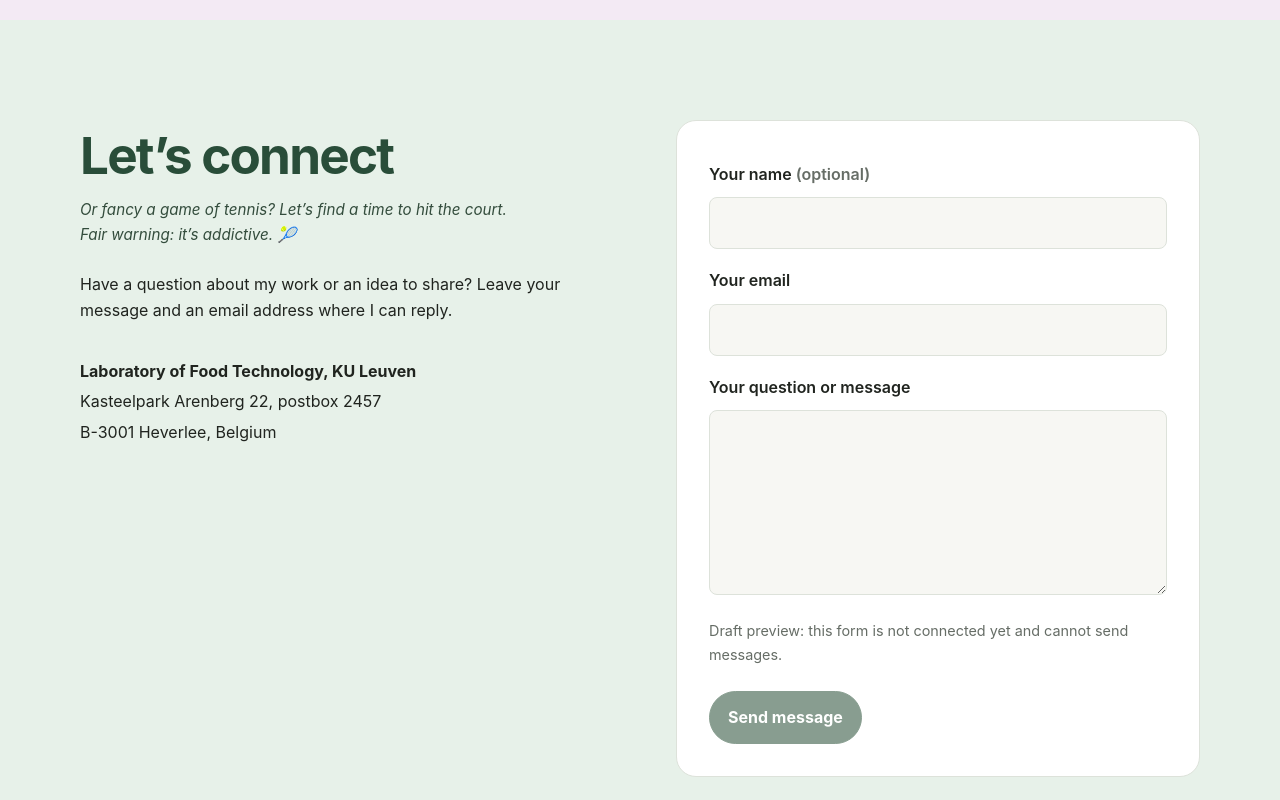
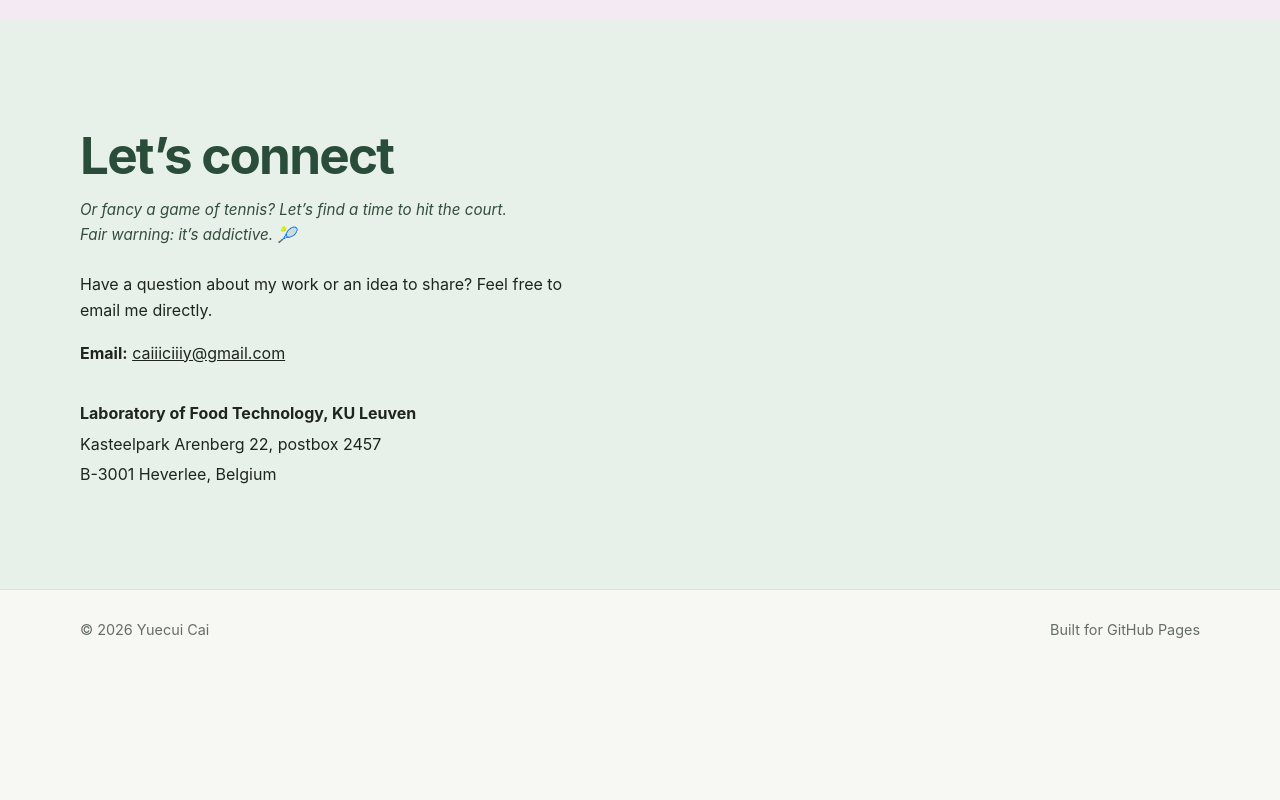
Before and after one commit to yuecui0218/yuecui0218.github.io, a plain HTML site: page index.html in a window 1280 px wide. Shown: the part 2920-3720 px from the top of the page. After the commit the page ends 3590 px from the top, so only its background shows below. Drawn offline with Linux system fonts and the light colour scheme.

Commit message:
Add direct contact email

```diff
--- a/index.html
+++ b/index.html
@@ -85,23 +85,14 @@
         <div>
           <h2>Let’s connect</h2>
           <p class="tennis-invite">Or fancy a game of tennis? Let’s find a time to hit the court. Fair warning: it’s addictive. 🎾</p>
-          <p>Have a question about my work or an idea to share? Leave your message and an email address where I can reply.</p>
+          <p>Have a question about my work or an idea to share? Feel free to email me directly.</p>
+          <p class="contact-email"><strong>Email:</strong> <a href="mailto:caiiiciiiy@gmail.com">caiiiciiiy@gmail.com</a></p>
           <address>
             <strong>Laboratory of Food Technology, KU Leuven</strong><br>
             Kasteelpark Arenberg 22, postbox 2457<br>
             B-3001 Heverlee, Belgium
           </address>
         </div>
-        <form class="contact-form" id="contact-form">
-          <label for="visitor-name">Your name <span class="muted">(optional)</span></label>
-          <input id="visitor-name" name="name" autocomplete="name" maxlength="100">
-          <label for="visitor-email">Your email</label>
-          <input id="visitor-email" name="email" type="email" autocomplete="email" required maxlength="254">
-          <label for="visitor-message">Your question or message</label>
-          <textarea id="visitor-message" name="message" rows="6" required maxlength="5000"></textarea>
-          <p class="form-note" id="form-note">Draft preview: this form is not connected yet and cannot send messages.</p>
-          <button class="button primary" type="submit" disabled aria-describedby="form-note">Send message</button>
-        </form>
       </div>
     </section>
   </main>
```
